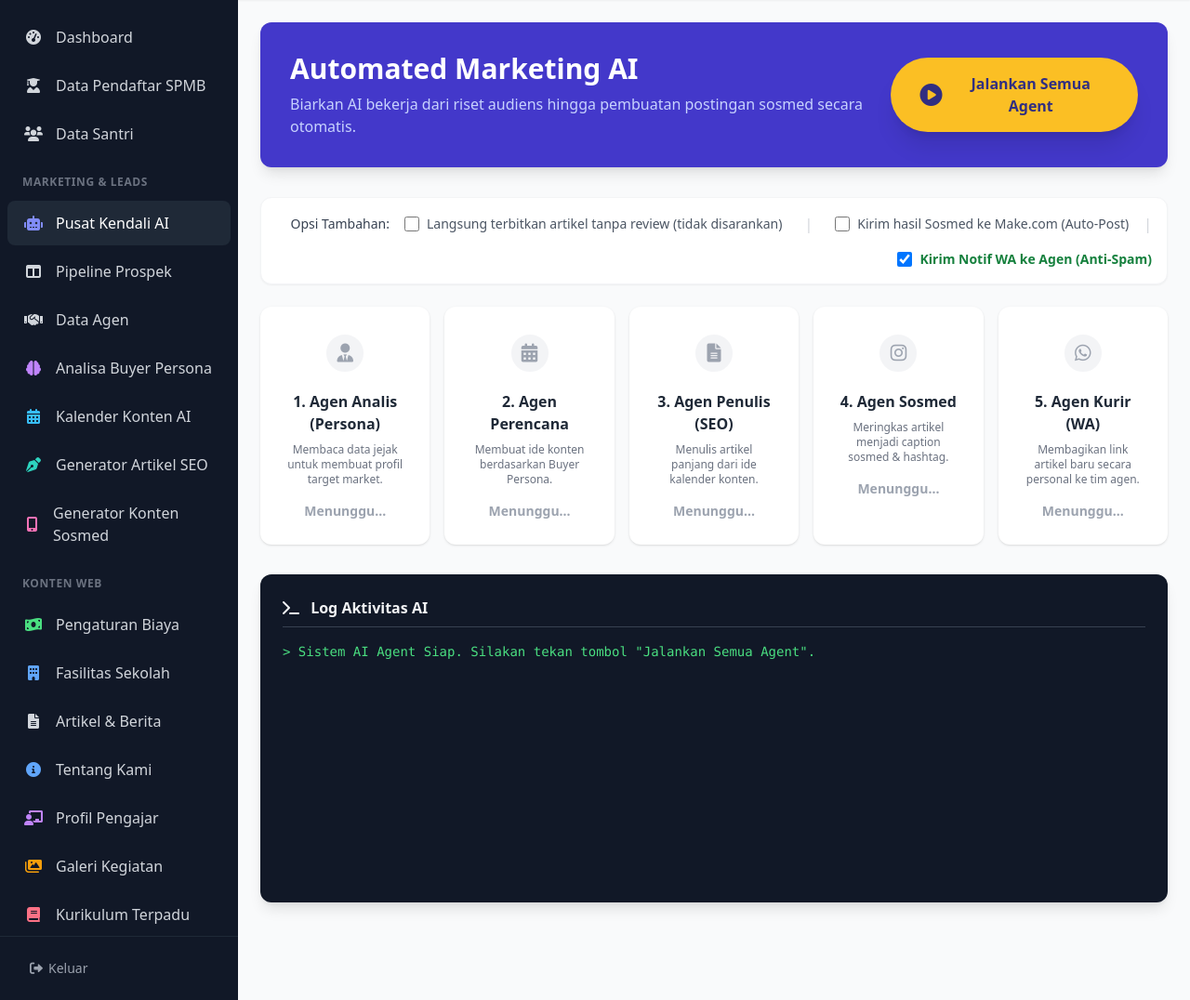
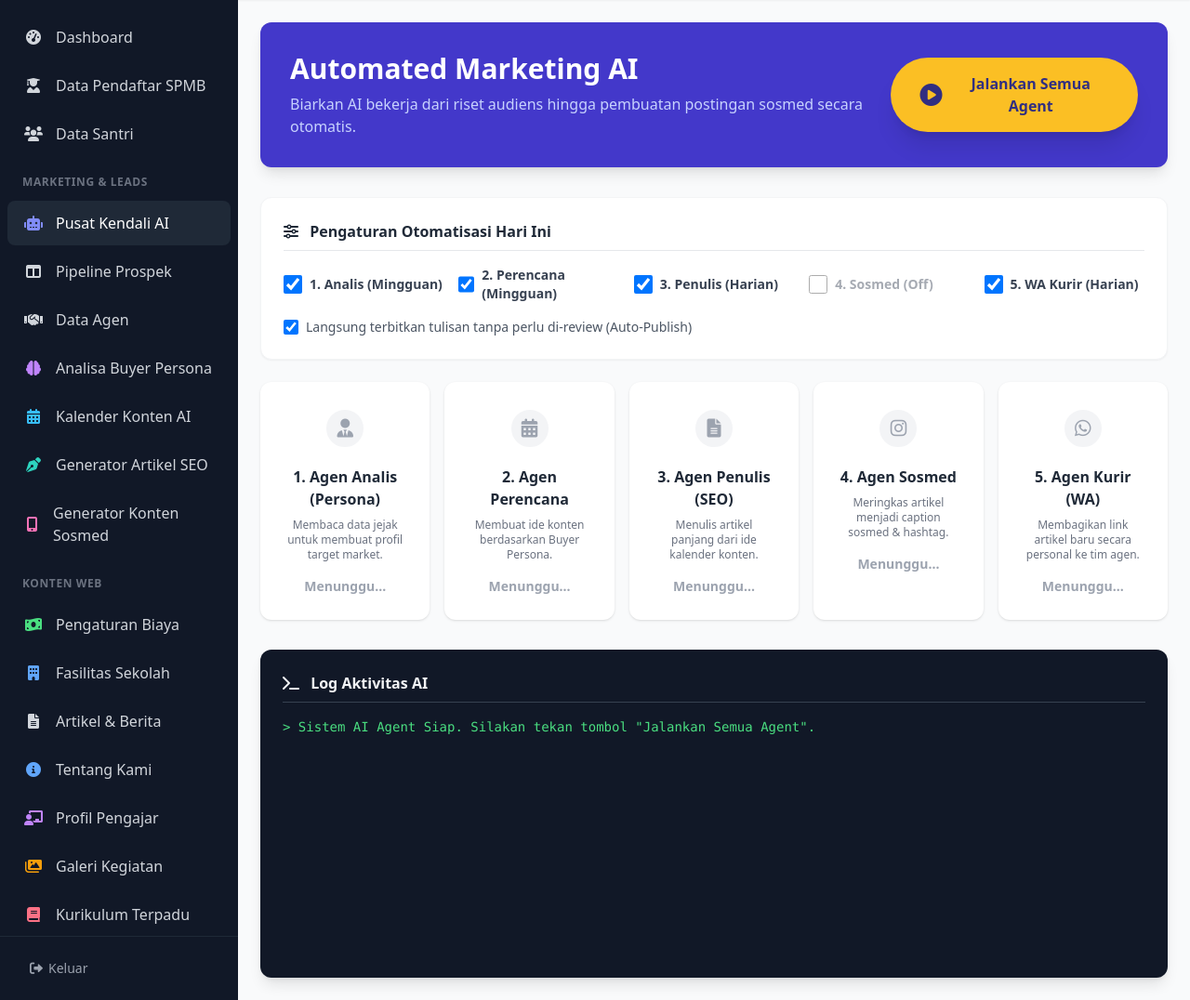
Before and after one commit to iswinsyah/viqi, a PHP site: page /admin-ai-hub.php in a window 1280 px wide. Shown: the part 64-1140 px from the top of the page at 93% size. Run offline with PHP 8.4, Linux system fonts and the light colour scheme; the visitor is signed in with stand-in values (Sample User, id 1); tables that the repository leaves empty or names only in its code hold one stand-in row (values such as "Sample post"); some libraries are stand-ins or nearby versions.

Commit message:
feat: Menambahkan toggle workflow harian & mingguan untuk efisiensi AI

```diff
--- a/admin-ai-hub.php
+++ b/admin-ai-hub.php
@@ -25,6 +25,13 @@ $result_agen = $conn->query($sql_agen);
 if ($result_agen && $result_agen->num_rows > 0) {
     while($row = $result_agen->fetch_assoc()) $agen_data[] = $row;
 }
+
+// Cek waktu terakhir Agent 1 (Persona) berjalan (Mingguan)
+$last_persona_time = file_exists('saved_persona.txt') ? filemtime('saved_persona.txt') : 0;
+$days_since_persona = floor((time() - $last_persona_time) / (60 * 60 * 24));
+$is_time_for_weekly = ($days_since_persona >= 7 || $last_persona_time == 0) ? true : false;
+
+$saved_kalender = file_exists('saved_kalender.txt') ? file_get_contents('saved_kalender.txt') : '';
 
 $active_menu = 'ai-hub';
 ?>
@@ -60,21 +67,34 @@ $active_menu = 'ai-hub';
                 </button>
             </div>
 
-            <div class="mb-6 bg-white p-4 rounded-xl shadow-sm border border-gray-100 flex flex-wrap items-center justify-end gap-4">
-                <label for="auto-publish-checkbox" class="text-sm font-medium text-gray-700">Opsi Tambahan:</label>
+            <!-- PENGATURAN WORKFLOW (TOGGLE AGENT) -->
+            <div class="mb-6 bg-white p-6 rounded-xl shadow-sm border border-gray-100">
+                <h3 class="font-bold text-gray-800 mb-4 border-b pb-2"><i class="fas fa-sliders-h mr-2"></i> Pengaturan Otomatisasi Hari Ini</h3>
+                <div class="grid grid-cols-2 md:grid-cols-5 gap-4 mb-4">
+                    <label class="flex items-center space-x-2 cursor-pointer">
+                        <input type="checkbox" id="run-agent-1" class="form-checkbox h-5 w-5 text-indigo-600 rounded" <?= $is_time_for_weekly ? 'checked' : '' ?>>
+                        <span class="text-sm font-bold text-gray-700">1. Analis (Mingguan)</span>
+                    </label>
+                    <label class="flex items-center space-x-2 cursor-pointer">
+                        <input type="checkbox" id="run-agent-2" class="form-checkbox h-5 w-5 text-indigo-600 rounded" <?= $is_time_for_weekly ? 'checked' : '' ?>>
+                        <span class="text-sm font-bold text-gray-700">2. Perencana (Mingguan)</span>
+                    </label>
+                    <label class="flex items-center space-x-2 cursor-pointer">
+                        <input type="checkbox" id="run-agent-3" class="form-checkbox h-5 w-5 text-emerald-600 rounded" checked>
+                        <span class="text-sm font-bold text-gray-700">3. Penulis (Harian)</span>
+                    </label>
+                    <label class="flex items-center space-x-2 cursor-pointer opacity-60">
+                        <input type="checkbox" id="run-agent-4" class="form-checkbox h-5 w-5 text-pink-600 rounded">
+                        <span class="text-sm font-bold text-gray-500">4. Sosmed (Off)</span>
+                    </label>
+                    <label class="flex items-center space-x-2 cursor-pointer">
+                        <input type="checkbox" id="run-agent-5" class="form-checkbox h-5 w-5 text-green-600 rounded" checked>
+                        <span class="text-sm font-bold text-gray-700">5. WA Kurir (Harian)</span>
+                    </label>
+                </div>
                 <div class="flex items-center">
-                    <input id="auto-publish-checkbox" type="checkbox" class="h-4 w-4 text-indigo-600 focus:ring-indigo-500 border-gray-300 rounded">
-                    <label for="auto-publish-checkbox" class="ml-2 block text-sm text-gray-600">Langsung terbitkan artikel tanpa review (tidak disarankan)</label>
-                </div>
-                <span class="text-gray-300 mx-2">|</span>
-                <div class="flex items-center">
-                    <input id="webhook-sosmed-checkbox" type="checkbox" class="h-4 w-4 text-pink-600 focus:ring-pink-500 border-gray-300 rounded">
-                    <label for="webhook-sosmed-checkbox" class="ml-2 block text-sm text-gray-600">Kirim hasil Sosmed ke Make.com (Auto-Post)</label>
-                </div>
-                <span class="text-gray-300 hidden md:block">|</span>
-                <div class="flex items-center">
-                    <input id="wa-broadcast-checkbox" type="checkbox" class="h-4 w-4 text-green-600 focus:ring-green-500 border-gray-300 rounded" checked>
-                    <label for="wa-broadcast-checkbox" class="ml-2 block text-sm text-gray-600 font-bold text-green-700">Kirim Notif WA ke Agen (Anti-Spam)</label>
+                    <input id="auto-publish-checkbox" type="checkbox" class="h-4 w-4 text-emerald-600 focus:ring-emerald-500 border-gray-300 rounded" checked>
+                    <label for="auto-publish-checkbox" class="ml-2 block text-sm text-gray-600">Langsung terbitkan tulisan tanpa perlu di-review (Auto-Publish)</label>
                 </div>
             </div>
 
@@ -156,6 +176,7 @@ $active_menu = 'ai-hub';
         const rawLeadsData = <?= json_encode($leads_data) ?>;
         const rawFootprintsData = <?= json_encode($footprints_data) ?>;
         const rawAgenData = <?= json_encode($agen_data) ?>;
+        let dataKalenderResult = <?= json_encode($saved_kalender) ?>;
 
         function addLog(message, isError = false) {
             const logContainer = document.getElementById('console-log');
@@ -205,12 +226,19 @@ $active_menu = 'ai-hub';
             document.getElementById('console-log').innerHTML = ''; // Clear log
             addLog("Mulai mengeksekusi Workflow Berantai...");
 
+            const runAgent1 = document.getElementById('run-agent-1').checked;
+            const runAgent2 = document.getElementById('run-agent-2').checked;
+            const runAgent3 = document.getElementById('run-agent-3').checked;
+            const runAgent4 = document.getElementById('run-agent-4').checked;
+            const runAgent5 = document.getElementById('run-agent-5').checked;
+
             try {
                 if(rawLeadsData.length === 0) throw new Error("Data prospek kosong, AI butuh data untuk belajar.");
 
                 // ----------------------------------------------------
                 // TAHAP 1: AGENT PERSONA
                 // ----------------------------------------------------
+                if (runAgent1) {
                     setAgentStatus(1, 'loading');
                     addLog("Agent 1 menganalisa sumber trafik & perilaku leads...");
 
@@ -234,14 +262,19 @@ $active_menu = 'ai-hub';
 
                     addLog("Agent 1 Selesai. Persona berhasil disimpan.");
                     setAgentStatus(1, 'success');
+                } else {
+                    setAgentStatus(1, 'success');
+                    addLog("Agent 1 dilewati (Sudah ada data persona minggu ini).");
+                }
 
                 // ----------------------------------------------------
                 // TAHAP 2: AGENT KALENDER KONTEN
                 // ----------------------------------------------------
+                const today = new Date().toISOString().slice(0,10);
+                if (runAgent2) {
                     setAgentStatus(2, 'loading');
                     addLog("Agent 2 mulai menyusun kalender konten 30 hari...");
 
-                const today = new Date().toISOString().slice(0,10);
                     let payloadKalender = JSON.parse(JSON.stringify(rawLeadsData));
                     payloadKalender.unshift({
                         jenis_lead: "SYSTEM_COMMAND",
@@ -256,31 +289,49 @@ $active_menu = 'ai-hub';
                     let fdKalender = new FormData(); fdKalender.append('action', 'save_kalender'); fdKalender.append('content', dataKalender.result);
                     await fetch('admin-kalender.php', { method: 'POST', body: fdKalender });
 
+                    dataKalenderResult = dataKalender.result;
                     addLog("Agent 2 Selesai. Kalender Konten siap.");
                     setAgentStatus(2, 'success');
+                } else {
+                    setAgentStatus(2, 'success');
+                    addLog("Agent 2 dilewati (Menggunakan kalender yang sudah ada).");
+                }
 
                 // ----------------------------------------------------
                 // Ekstrak Topik & Judul Hari Ini dari Kalender (Trik Otomatisasi)
                 // ----------------------------------------------------
-                let tableRows = dataKalender.result.split('\n').filter(l => l.trim().startsWith('|'));
                 let topic = "Manfaat Menghafal Al-Quran di Lingkungan Asri";
                 let judul = "Manfaat Menghafal Al-Quran bagi Anak";
                 let keyword = "tahfidz anak, pesantren asri";
 
+                if (dataKalenderResult) {
+                    let tableRows = dataKalenderResult.split('\n').filter(l => l.trim().startsWith('|'));
                     // Ambil baris ke-3 (Header, Pemisah, Data Hari 1)
                     if (tableRows.length >= 3) {
-                    let cols = tableRows[2].split('|').map(s => s.trim());
+                        let foundRow = tableRows.find(row => row.includes(today));
+
+                        if (!foundRow) {
+                            let randomIdx = Math.floor(Math.random() * (tableRows.length - 2)) + 2;
+                            foundRow = tableRows[randomIdx];
+                        }
+
+                        if (foundRow) {
+                            let cols = foundRow.split('|').map(s => s.trim());
                             if (cols.length >= 8) {
                                 topic = cols[4]; judul = cols[6]; keyword = cols[7];
                             }
                         }
+                    }
+                }
                 addLog(`Info: Topik hari ini yang didapat otomatis -> "${topic}"`);
 
+                let newArticleId = '';
                 // ----------------------------------------------------
                 // TAHAP 3: AGENT ARTIKEL SEO (Menggunakan topik ekstrak)
                 // ----------------------------------------------------
+                if (runAgent3) {
                     setAgentStatus(3, 'loading');
-                addLog("Agent 3 menulis artikel SEO berdasarkan topik hari ini...");
+                    addLog("Agent 3 menulis tulisan berdasarkan topik hari ini...");
 
                     let payloadSEO = JSON.parse(JSON.stringify(rawLeadsData));
                     payloadSEO.unshift({
@@ -312,14 +363,19 @@ $active_menu = 'ai-hub';
                     }
                     let resSaveSeo = await fetch('admin-seo.php', { method: 'POST', body: fdSEO });
                     let textSaveSeo = await resSaveSeo.text();
-                let newArticleId = textSaveSeo.split('|')[1] || ''; // Mengambil ID artikel baru
+                    newArticleId = textSaveSeo.split('|')[1] || ''; // Mengambil ID artikel baru
 
-                addLog("Agent 3 Selesai. Artikel telah disimpan sebagai Draft di menu Artikel.");
+                    addLog("Agent 3 Selesai. Tulisan telah diterbitkan.");
                     setAgentStatus(3, 'success');
+                } else {
+                    setAgentStatus(3, 'success');
+                    addLog("Agent 3 dilewati.");
+                }
 
                 // ----------------------------------------------------
                 // TAHAP 4: AGENT SOSIAL MEDIA
                 // ----------------------------------------------------
+                if (runAgent4) {
                     setAgentStatus(4, 'loading');
                     addLog("Agent 4 menyiapkan skrip konten sosmed untuk hari ini...");
 
@@ -330,33 +386,17 @@ $active_menu = 'ai-hub';
                     let fdSosmed = new FormData(); fdSosmed.append('action', 'save_sosmed'); fdSosmed.append('content', dataSosmed.result);
                     await fetch('admin-sosmed.php', { method: 'POST', body: fdSosmed });
 
-                // --- JEMBATAN OTOMATISASI KE MAKE.COM / ZAPIER ---
-                const useWebhook = document.getElementById('webhook-sosmed-checkbox').checked;
-                if (useWebhook) {
-                    addLog("Mengirim data konten ke Make.com untuk diproses menjadi Audio/Video & Auto-Post...");
-                    try {
-                        await fetch(MAKE_WEBHOOK_URL, {
-                            method: 'POST',
-                            headers: { 'Content-Type': 'application/json' },
-                            body: JSON.stringify({
-                                caption: dataSosmed.result,
-                                timestamp: new Date().toISOString()
-                            })
-                        });
-                        addLog("Berhasil mengirim trigger (pelatuk) ke webhook Make.com!");
-                    } catch (e) {
-                        addLog("Gagal mengirim ke webhook Make.com. Pastikan URL sudah benar.", true);
-                    }
-                }
-
                     addLog("Agent 4 Selesai. Konten sosmed hari ini berhasil dibuat.");
                     setAgentStatus(4, 'success');
+                } else {
+                    setAgentStatus(4, 'success');
+                    addLog("Agent 4 dilewati (Dinonaktifkan sementara).");
+                }
 
                 // ----------------------------------------------------
                 // TAHAP 5: AGENT WHATSAPP BROADCASTER
                 // ----------------------------------------------------
-                const sendWa = document.getElementById('wa-broadcast-checkbox').checked;
-                if (sendWa && rawAgenData.length > 0 && newArticleId !== '') {
+                if (runAgent5 && rawAgenData.length > 0 && newArticleId !== '') {
                     setAgentStatus(5, 'loading');
                     addLog("Agent 5 menyusun teks WA natural & mengirim ke " + rawAgenData.length + " agen...");
 
@@ -411,6 +451,12 @@ $active_menu = 'ai-hub';
 
                     addLog("Agent 5 Selesai. Semua agen telah dihubungi.");
                     setAgentStatus(5, 'success');
+                } else if (runAgent5 && newArticleId === '') {
+                    setAgentStatus(5, 'success');
+                    addLog("Agent 5 dilewati karena tidak ada artikel baru yang diterbitkan.");
+                } else {
+                    setAgentStatus(5, 'success');
+                    addLog("Agent 5 dilewati.");
                 }
 
                 addLog("🎉 SEMUA WORKFLOW SELESAI DENGAN SUKSES!");
```
Lines whose indentation alone changed are shown as unchanged.
